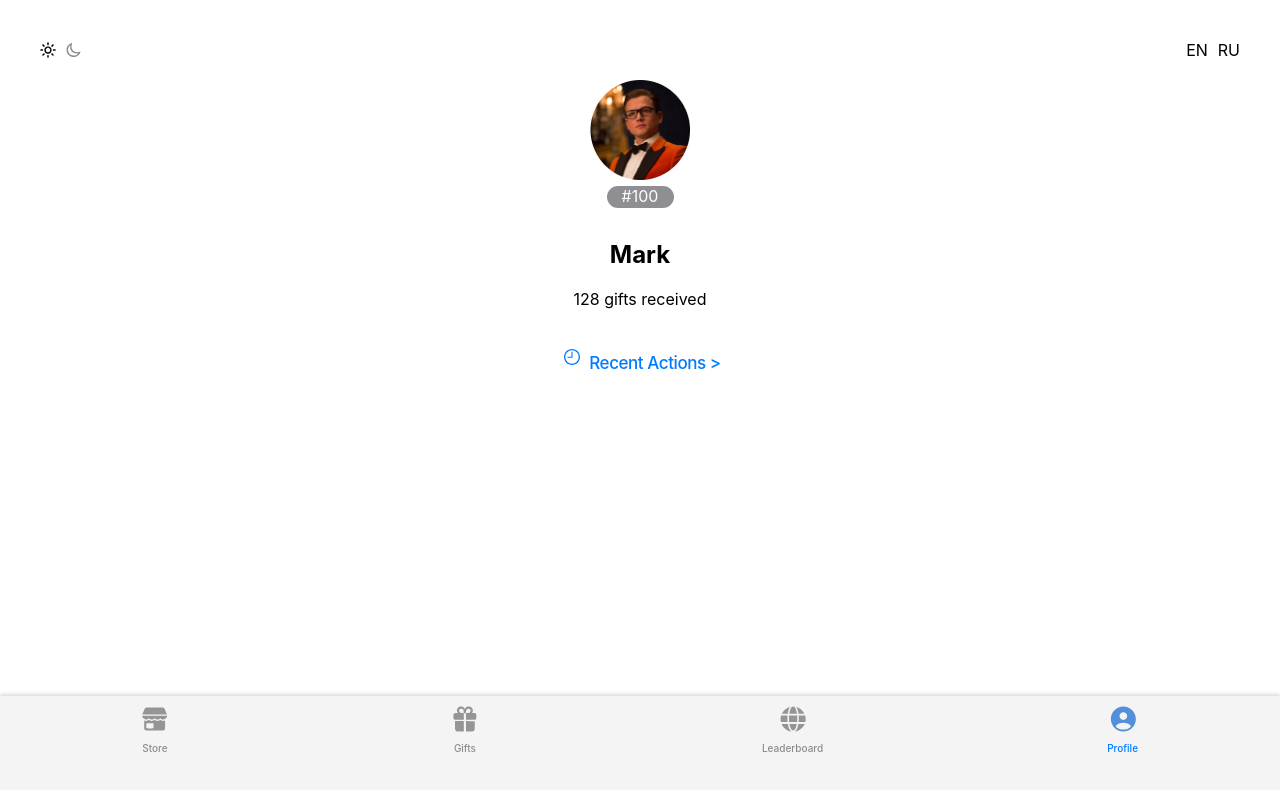
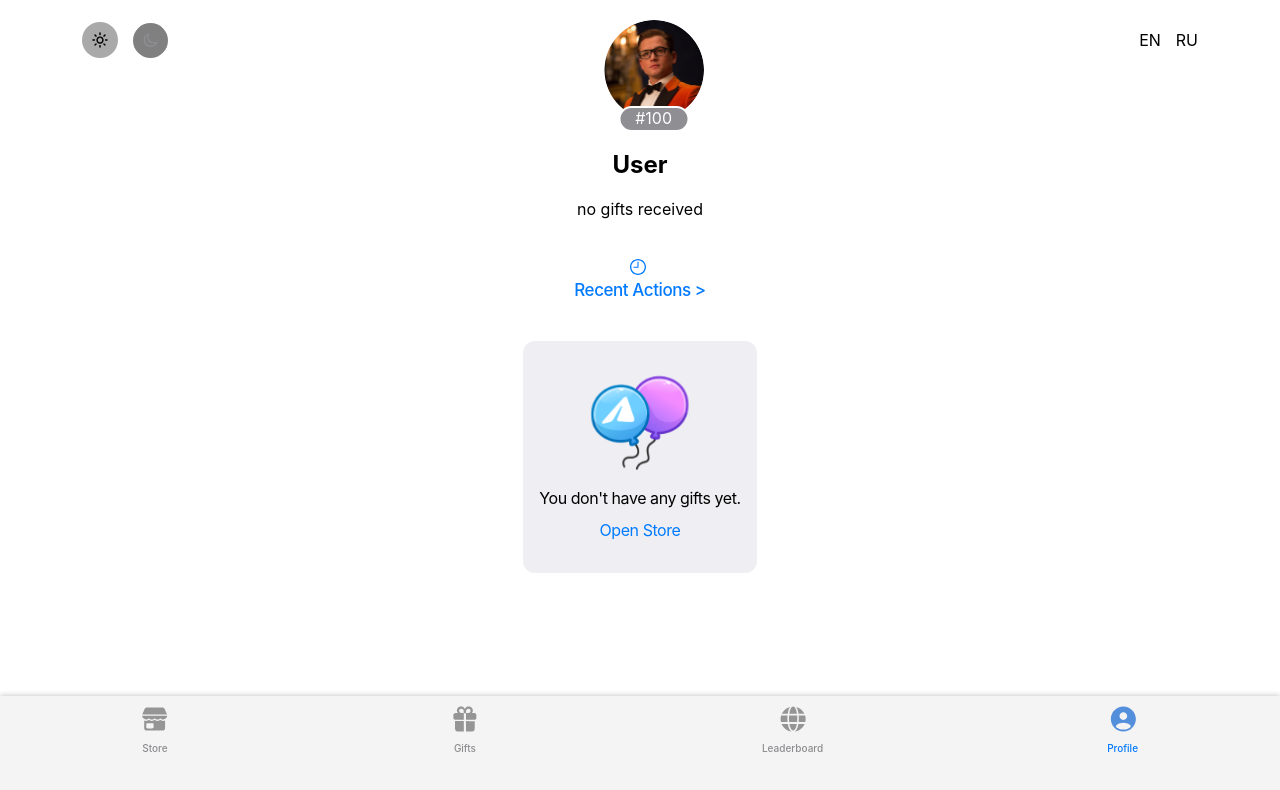
Before and after one commit to ErpalCommunity/gifts-frontend, a React (Create React App) app: page /profile in a window 1280 px wide. Shown: the top 790 px of the page. Built offline with nearby package versions, Linux system fonts and the light colour scheme.

Commit message:
initial commit

```diff
--- a/src/Gifts.css
+++ b/src/Gifts.css
@@ -82,7 +82,3 @@
     color: #007BFF;
     text-decoration: none;
 }
-
-.open-store-link:hover {
-    text-decoration: underline;
-}
--- a/src/Gifts.js
+++ b/src/Gifts.js
@@ -1,6 +1,7 @@
 import React from 'react';
 import './Gifts.css';
 import Navigator from './Navigator';
+import { Link } from 'react-router-dom';
 
 const Gifts = () => {
   return (
@@ -11,7 +12,7 @@ const Gifts = () => {
       <div className="no-gifts">
         <img src="/balloons.svg" alt="Balloons" className="balloons-image" />
         <p className="no-gifts-text">You don't have any gifts yet.</p>
-        <a href="#" className="open-store-link">Open Store</a>
+        <Link to="/" className="open-store-link">Open Store</Link>
       </div>
       <Navigator />
     </div>
--- a/src/Leaderboard.css
+++ b/src/Leaderboard.css
@@ -4,30 +4,47 @@
   }
 
   .header {
-    width: Fixed (373px)px;
-    height: Hug (36px)px;
-    padding: 7px 8px 7px 8px;
+    width: 373px;
+    height: 36px;
+    padding: 7px 8px;
     border-radius: 10px;
     background: rgba(239, 239, 243, 1);
   }
 
-  .leaderboard-svg {
-    width: 40px;
-    height: 40px;
-    margin-right: 15px;
+  .search-container {
+    display: flex;
+    align-items: center;
+    justify-content: center; /* Центровка по центру */
+    transition: justify-content 0.3s ease; /* Плавный переход */
+  }
+
+  .search-container.focused {
+    justify-content: flex-start; /* Перемещение к левому краю при фокусе */
+  }
+
+  .search-icon {
+    width: 16px;
+    height: 16px;
+    margin-right: 8px;
   }
 
   .search-input {
     font-size: 17px;
     font-weight: 400;
     line-height: 22px;
-    letter-spacing: -0.4000000059604645px;
-    text-align: left;
-    width: Fixed (373px)px;
-    height: Hug (36px)px;
-    padding: 7px 8px 7px 8px;
+    letter-spacing: -0.4px;
+    width: 100%;
+    height: 36px;
+    padding: 7px 8px;
+    border: none;
+    background: rgba(239, 239, 243, 1);
     border-radius: 10px;
-    background: rgba(239, 239, 243, 1);
+    outline: none;
+    text-align: left; /* Для отображения курсора слева */
+  }
+
+  .search-input::placeholder {
+    color: rgba(100, 100, 100, 0.6);
   }
 
   .leaderboard-list {
--- a/src/Profile.css
+++ b/src/Profile.css
@@ -2,20 +2,37 @@
     display: flex;
     flex-direction: column;
     align-items: center;
-    padding: 20px;
   }
 
   .switchers {
     display: flex;
     justify-content: space-between;
-    width: 100%;
-    margin-bottom: 20px;
+    width: 90%;
   }
+  .theme-switcher {
+    display: flex;
+    align-items: center;
+    gap: 15px;
+    margin-bottom: 70px;
+}
+
+.theme-icon {
+    background-color: gray;
+    border-radius: 50%;
+    padding: 10px;
+    cursor: pointer;
+    transition: background-color 0.3s;
+}
+
+.theme-icon.selected {
+    background-color: darkgray;
+}
 
   .theme-switcher, .language-switcher {
     display: flex;
     align-items: center;
-    gap: 10px;
+    gap: 15px;
+    margin-bottom: 70px;
   }
 
   .profile-image {
@@ -53,16 +70,48 @@
     justify-content: center;
     align-items: center;
     color: rgba(0, 122, 255, 1);
-    margin: 0 auto;
-  }
+    margin-bottom: 10px; /* Reduced margin to move elements higher by 10px */
+}
 
 .recent-text {
+    display: flex; /* Align icon and text horizontally */
     justify-content: center;
     align-items: center;
     text-align: center;
-    margin: 0 auto;
+    margin-bottom: 10px; /* Reduced margin to move elements higher by 10px */
 }
 
-  .recent-icon {
+.recent-icon {
     margin-right: 5px;
+    display: inline-block; /* Ensures the icon is inline with text */
+    vertical-align: middle; /* Aligns the icon vertically with the text */
+}
+
+  .profile-image {
+    position: relative;
+    width: 100px;
+    height: 100px;
   }
+
+  .profile-image img {
+    width: 100%;
+    height: 100%;
+    display: block;
+    border-radius: 50%; /* Круглое изображение, при необходимости */
+  }
+
+  .image-label {
+    position: absolute;
+    left: 50%;
+    transform: translateX(-50%);
+    bottom: 5px; /* Отступ от нижнего края изображения */
+    width: Hug (51px)px;
+    height: Hug (22px)px;
+    top: 86px;
+    padding: 0px 8px 0px 8px;
+    border-radius: 100px;
+    background: rgba(142, 142, 147, 1);
+    color: white;
+    border: 2px;
+    border: 2px solid rgba(255, 255, 255, 1)
+  }
--- a/src/Profile.js
+++ b/src/Profile.js
@@ -1,31 +1,52 @@
-import React from 'react';
+import React, { useState } from 'react';
 import './Profile.css';
 import Navigator from './Navigator';
 
 const Profile = () => {
+  const [selectedTheme, setSelectedTheme] = useState('light');
+
+  const handleThemeSwitch = (theme) => {
+    setSelectedTheme(theme);
+  };
+
   return (
     <div className="profile-container">
       <div className="switchers">
         <div className="theme-switcher">
-            <img src="/light-theme-icon.svg"/>
-            <img src="/dark-theme-icon.svg"/>
+          <img
+            src="/light-theme-icon.svg"
+            alt="Light Theme"
+            className={`theme-icon ${selectedTheme === 'light' ? 'selected' : ''}`}
+            onClick={() => handleThemeSwitch('light')}
+          />
+          <img
+            src="/dark-theme-icon.svg"
+            alt="Dark Theme"
+            className={`theme-icon ${selectedTheme === 'dark' ? 'selected' : ''}`}
+            onClick={() => handleThemeSwitch('dark')}
+          />
+        </div>
+        <div className="profile-image">
+          <img src="/profile-image.png" alt="Profile" width="100" height="100" />
+          <div className="image-label">#100</div>
         </div>
         <div className="language-switcher">
           <span>EN</span>
           <span>RU</span>
         </div>
       </div>
-      <div className="profile-image">
-        <img src="/profile-image.png" alt="Profile" width="100" height="100" />
-        <div className="image-label">#100</div>
-      </div>
       <div className="profile-info">
-        <h2>Mark</h2>
-        <p>128 gifts received</p>
+        <h2>User</h2>
+        <p>no gifts received</p>
       </div>
       <div className="recent-actions">
         <img src="/time.svg" className="recent-icon" />
         <span className="recent-text">Recent Actions &gt;</span>
+      </div>
+      <div className="no-gifts">
+        <img src="/balloons.svg" alt="Balloons" className="balloons-image" />
+        <p className="no-gifts-text">You don't have any gifts yet.</p>
+        <a href="#" className="open-store-link">Open Store</a>
       </div>
       <Navigator/>
     </div>
--- a/src/Store.css
+++ b/src/Store.css
@@ -100,6 +100,8 @@
     font-weight: 600;
     font-size: 17px;
     margin-bottom: 10px;
+    text-decoration: none;
+    color: black;
   }
 
   .gift-price {
--- a/src/Store.js
+++ b/src/Store.js
@@ -20,40 +20,40 @@ const Store = () => {
       {/* Card 1*/}
       <div className="gift-grid1">
         <div className="gift-card1">
+        <Link to="/usdt" className="link-button">
           <p className="gift-stock">3 of 500</p>
           <img src="/Animated_AgADgRgAApWfiUo.gif" alt="Delicious Cake" className="gift-image" crossOrigin="anonymous" />
           <p className="gift-name">Delicious Cake</p>
-          <Link to="/usdt" className="link-button">
+        </Link>
             <button className="gift-price">
               <img src='/usdt.svg' alt="USDT" className="price-icon" crossOrigin="anonymous" /> 10 USDT
             </button>
-          </Link>
         </div>
 
         {/* Card 2 */}
         <div className="gift-card2">
+        <Link to="/ton" className="link-button">
           <p className="gift-stock">802 of 5K</p>
           <img src="/PremiumGiftStickers_AgADuUAAAnv6SEk.gif" alt="Green Star" className="gift-image" />
           <p className="gift-name">Green Star</p>
-          <Link to="/ton" className="link-button">
+        </Link>
           <button className="gift-price">
             <img src='/ton.svg' alt="TON" className="price-icon" /> 5 TON
           </button>
-          </Link>
         </div>
       </div>
 
       {/* Card 3 */}
       <div className="gift-grid2">
       <div className="gift-card3">
+        <Link to="/eth" className="link-button">
           <p className="gift-stock">458 of 5K</p>
           <img src="/PremiumGiftStickers_AgADaUAAArGISUk.gif" alt="Blue Star" className="gift-image" />
           <p className="gift-name">Blue Star</p>
-          <Link to="/eth" className="link-button">
+        </Link>
         <button className="gift-price">
           <img src='/ethereum.svg' alt="ETH" className="price-icon" /> 0.01 ETH
         </button>
-          </Link>
       </div>
 
         {/* Card 4 */}
--- a/src/cards/ton.js
+++ b/src/cards/ton.js
@@ -1,6 +1,7 @@
 import React, { useEffect } from 'react';
 import { useNavigate } from 'react-router-dom';
 import './cards-style.css';
+import Navigator from '../Navigator'; // Import the Navigator component
 
 const TonPage = () => {
   const navigate = useNavigate(); // Получаем функцию navigate из react-router-dom
@@ -9,15 +10,16 @@ const TonPage = () => {
     // Проверяем, доступен ли Telegram API
     if (window.Telegram && window.Telegram.WebApp) {
       // Устанавливаем кнопку "Назад" как видимую
-      window.Telegram.WebApp.BackButton.onClick = () => {
+      window.Telegram.WebApp.BackButton.onClick(() => {
         navigate(-1); // Возвращаем на предыдущую страницу
-      };
+      });
 
       window.Telegram.WebApp.BackButton.show(); // Делаем кнопку видимой
 
       // Функция для очистки при размонтировании
       return () => {
         window.Telegram.WebApp.BackButton.offClick();
+        window.Telegram.WebApp.BackButton.hide(); // Скрываем кнопку при размонтировании
       };
     }
   }, [navigate]); // Добавляем navigate в зависимости
```
Also changed, not shown: src/Leaderboard.js (+10 -9 lines), src/Navigator.js (+13 -6 lines), src/cards/eth.js (+7 -5 lines). Lines whose indentation alone changed are shown as unchanged.
